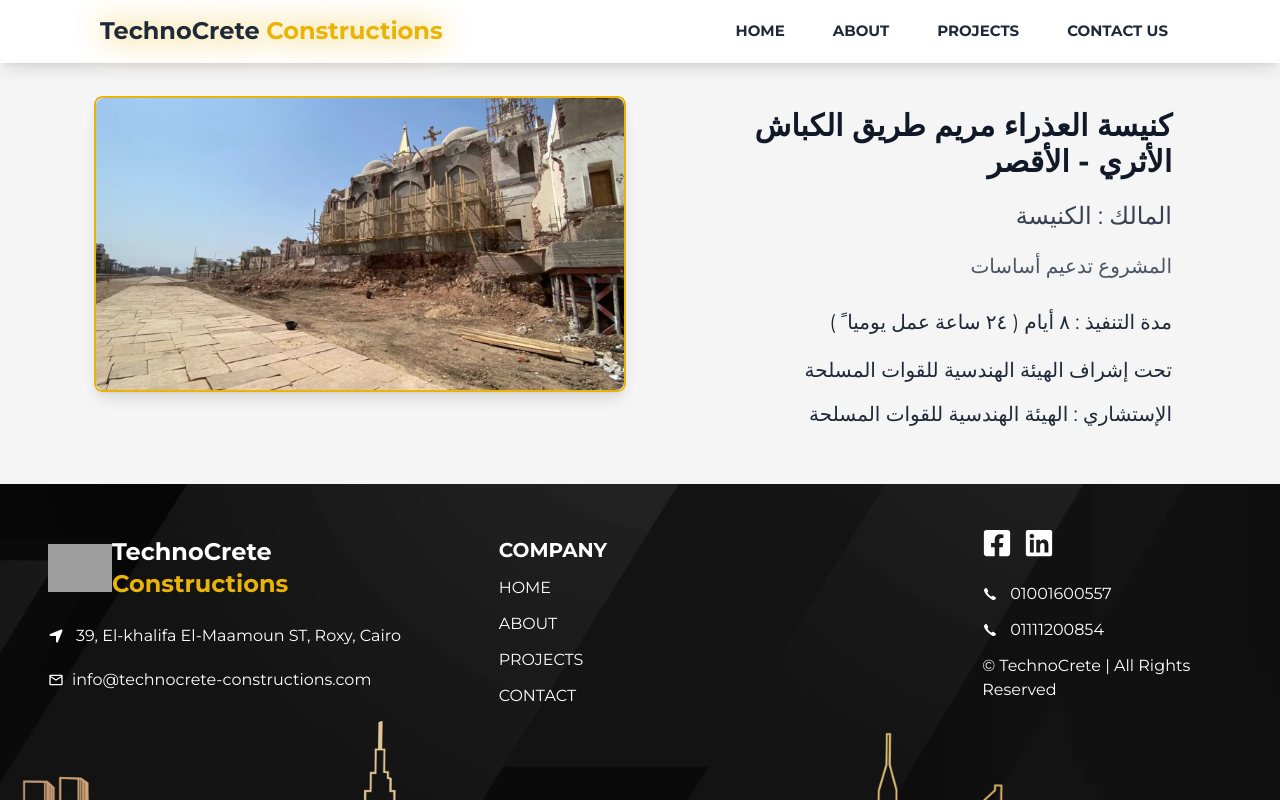
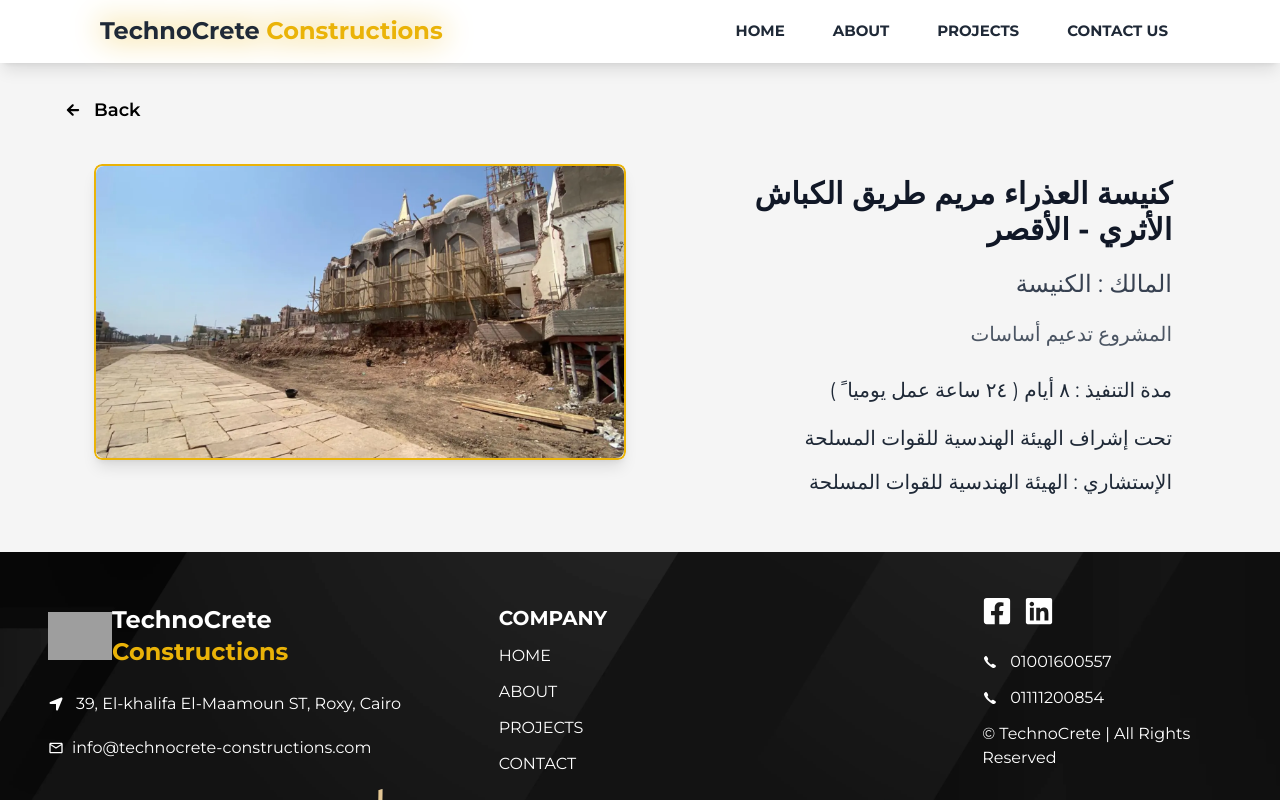
Before and after one commit to DavidRN6/Techno-Crete, a React (Vite) app: page /Techno-Crete/project/1 in a window 1280 px wide. Shown: the top 800 px of the page. Built offline with nearby package versions, Linux system fonts and the light colour scheme; grey boxes are pictures that could not be loaded.

Commit message:
add back button

```diff
--- a/src/App.jsx
+++ b/src/App.jsx
@@ -1,5 +1,5 @@
 import { useState, useEffect } from "react";
-import { Routes, Route } from "react-router-dom";
+import { Routes, Route, useLocation } from "react-router-dom";
 import Home from "./pages/Home";
 import Navbar from "./Components/Navbar";
 import Footer from "./Components/Footer";
@@ -7,23 +7,34 @@ import { FaArrowUp } from "react-icons/fa6";
 import Projects from "./pages/Projects";
 import ProjectPage from "./pages/ProjectPage";
 
+function ScrollToTop() {
+  const { pathname } = useLocation();
+
+  useEffect(() => {
+    window.scrollTo(0, 0);
+  }, [pathname]);
+
+  return null;
+}
+
 function App() {
   const [scroll, setScroll] = useState(false);
 
-  //==================
-  // Scroll To Top
-  //==================
+  //==========================
+  // Scroll To Top on Scroll
+  //==========================
   useEffect(() => {
     const handleScroll = () => setScroll(window.scrollY > 200);
     window.addEventListener("scroll", handleScroll);
 
-    return () => window.removeEventListener("scroll", handleScroll); // تنظيف الحدث
+    return () => window.removeEventListener("scroll", handleScroll);
   }, []);
 
   return (
     <>
       <div id="up">
         <Navbar />
+        <ScrollToTop /> {/* يضمن إن أي تغيير في الصفحة يعمل scroll to top */}
         <Routes>
           <Route path="/" element={<Home />} />
           <Route path="/projects" element={<Projects />} />
--- a/src/pages/ProjectPage.jsx
+++ b/src/pages/ProjectPage.jsx
@@ -1,11 +1,12 @@
 import { useContext, useEffect, useState } from "react";
-import { useParams } from "react-router-dom";
+import { Link, useParams } from "react-router-dom";
 import { ShopContext } from "../context/ShopContext";
 import { motion } from "framer-motion";
 import { slideUpVariants } from "../animation/animation";
 import Slider from "react-slick";
 import "slick-carousel/slick/slick.css";
 import "slick-carousel/slick/slick-theme.css";
+import { IoMdArrowRoundBack } from "react-icons/io";
 
 function ProjectPage() {
   const { productId } = useParams();
@@ -39,6 +40,10 @@ function ProjectPage() {
       variants={slideUpVariants}
       className="pt-10 my-14 transition-opacity ease-in duration-500 opacity-100 flex flex-col gap-10"
     >
+      <Link to="/projects" className="px-[5%]  font-semibold text-lg flex items-center gap-3">
+        <IoMdArrowRoundBack />
+        Back
+      </Link>
       {/*==============================
           Main Content (Images + Info)
         ==============================*/}
@@ -76,8 +81,12 @@ function ProjectPage() {
           <p className="text-xl mt-5 text-gray-600">
             {productData.description}
           </p>
-          <h3 className="mt-6 text-xl py-1 text-gray-800">{productData.time}</h3>
-          <h3 className="mt-3 text-xl py-1 text-gray-800">{productData.info1}</h3>
+          <h3 className="mt-6 text-xl py-1 text-gray-800">
+            {productData.time}
+          </h3>
+          <h3 className="mt-3 text-xl py-1 text-gray-800">
+            {productData.info1}
+          </h3>
           <h3 className="mt-3 text-xl text-gray-800">{productData.info2}</h3>
         </div>
       </div>
```
